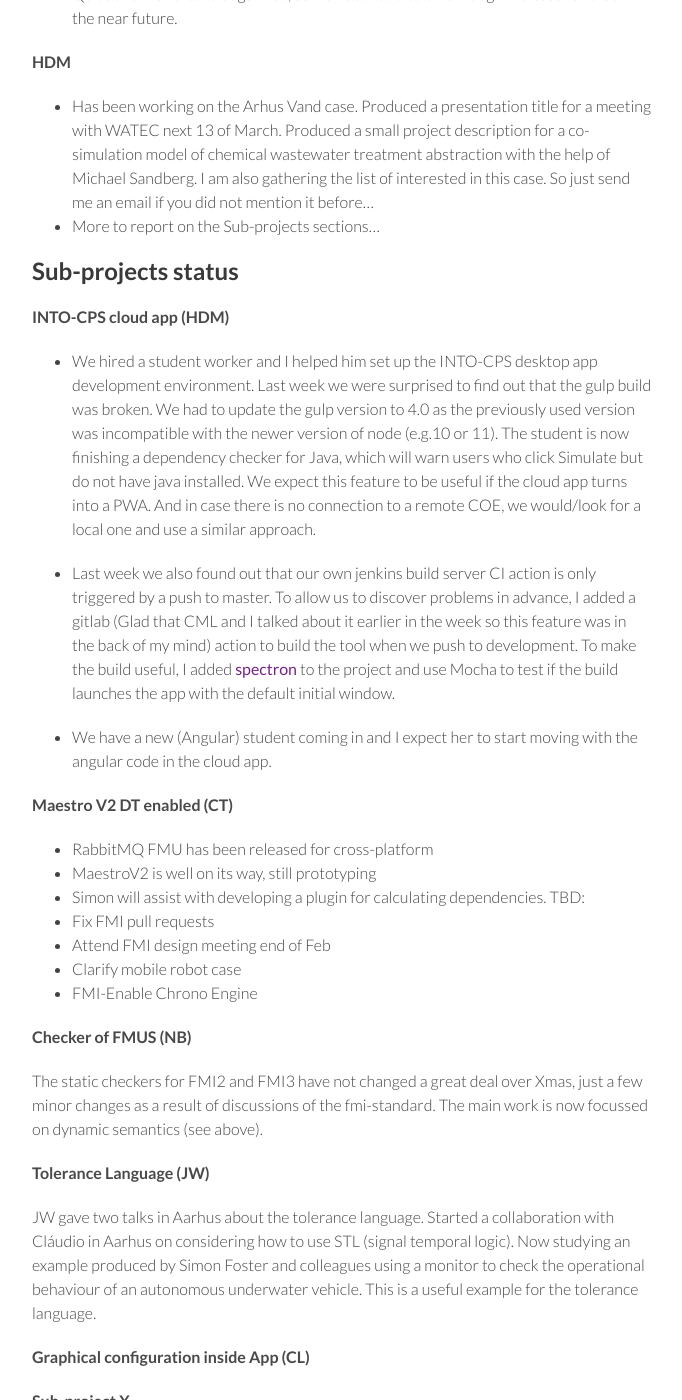
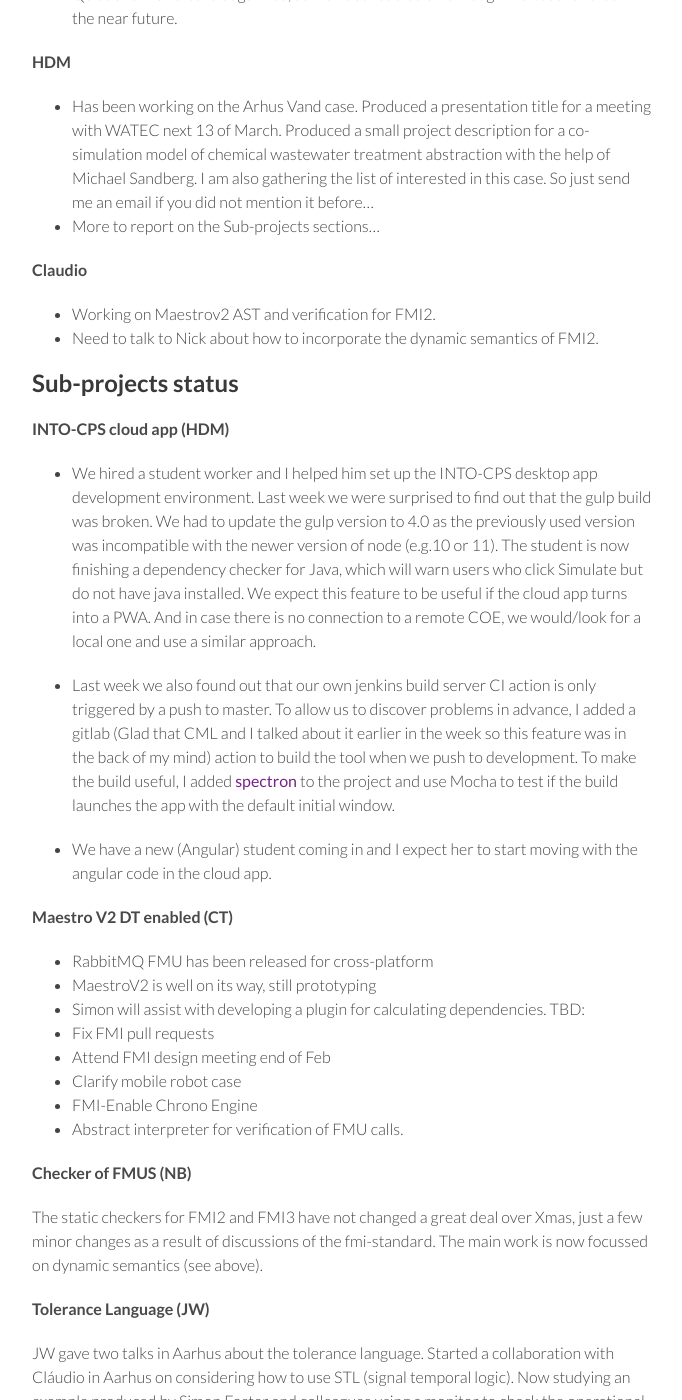
Before and after one commit to digitaltwincentre/digitaltwincentre.github.io, a Jekyll site: the page built from _biweeklies/Biweekly-11.md, in a window 1280 px wide and 1400 px high, scrolled down 862 px. Shown: the whole window, without its empty margins (418-1100 px from the left). Built offline with Jekyll 4.4.1, drawn with Linux system fonts in a browser that asks for light colours; nearby versions of some CDN libraries.

Commit message:
Update Biweekly-11.md

```diff
--- a/_biweeklies/Biweekly-11.md
+++ b/_biweeklies/Biweekly-11.md
@@ -40,6 +40,10 @@ private information must be stored elsewhere.  -->
 * Has been working on the Arhus Vand case. Produced a presentation title for a meeting with WATEC next 13 of March. Produced a small project description for a co-simulation model of chemical wastewater treatment abstraction with the help of Michael Sandberg. I am also gathering the list of interested in this case. So just send me an email if you did not mention it before...
 * More to report on the Sub-projects sections...
 
+#### Claudio
+* Working on Maestrov2 AST and verification for FMI2.
+* Need to talk to Nick about how to incorporate the dynamic semantics of FMI2.
+
 ## Sub-projects status
 
 
@@ -60,6 +64,7 @@ TBD:
 * Attend FMI design meeting end of Feb
 * Clarify mobile robot case
 * FMI-Enable Chrono Engine
+* Abstract interpreter for verification of FMU calls.
 
 #### Checker of FMUS (NB)
 The static checkers for FMI2 and FMI3 have not changed a great deal over Xmas, just a few minor changes as a result of discussions of the fmi-standard. The main work is now focussed on dynamic semantics (see above).
```
